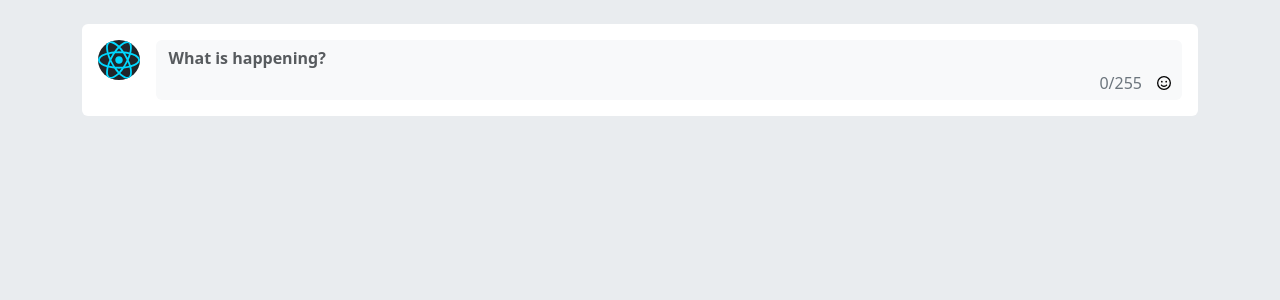
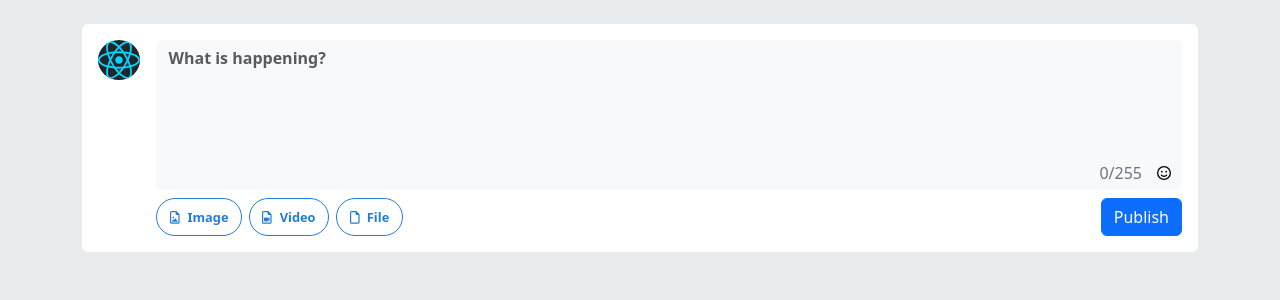
Before and after one commit to charlyx78/ProgramacionWeb2, a React (Vite) app: page / in a window 1280 px wide. Shown: the top 300 px of the page. Built offline with nearby package versions, Linux system fonts and the light colour scheme.

Commit message:
Publish post: Upload images preview

```diff
--- a/src/components/PublishPost.jsx
+++ b/src/components/PublishPost.jsx
@@ -1,7 +1,7 @@
-import { useState } from 'react';
+import { useEffect, useState } from 'react';
 import Picker from 'emoji-picker-react';
 import { FontAwesomeIcon } from '@fortawesome/react-fontawesome'
-import { faSmile, faTimesCircle } from '@fortawesome/free-regular-svg-icons';
+import { faSmile, faTimesCircle, faFileImage, faFileVideo, faFile } from '@fortawesome/free-regular-svg-icons';
 import reactLogo from '../assets/react.svg'
 import { SetTextareaAutoHeight } from '../logic/SetTextareaAutoHeight'
 
@@ -10,10 +10,15 @@ export function Post() {
     const [inputString, setInputString] = useState('');
     const [showEmojiPicker, setShowEmojiPicker] = useState(false);
 
+    const [fileImages, setFileImages] = useState([]);
+
     const addEmoji = (e) => {
         setInputString(prevInputString => prevInputString + e.emoji);
-        console.log(inputString)
     };
+
+    const getPreviewImage = (file) => {
+        return URL.createObjectURL(file)
+    }
 
     return(
         <>
@@ -29,7 +34,7 @@ export function Post() {
                             className='bg-dark rounded-circle profile-picture-thumbnail'
                             alt="Profile picture"
                         />
-                        <form action="" className='w-100'>
+                        <form action="" className='w-100 d-flex flex-column gap-2'>
                             <div className='textarea'>
                                 <textarea
                                     name='postInpt'
@@ -37,9 +42,10 @@ export function Post() {
                                     placeholder='What is happening?'
                                     onChange={(e) => {
                                         setInputString(e.target.value);
-                                        SetTextareaAutoHeight(e, '100px');
+                                        SetTextareaAutoHeight(e, '150px');
                                     }}
                                     value={inputString}
+                                    required
                                 >
                                 </textarea>
                                 <div className='textarea-options'>
@@ -55,9 +61,89 @@ export function Post() {
                                     </button>
                                 </div>
                             </div>
+                            <div className="footer-post-container">
+                                <div className="attach-files-post-container">
+                                    <label
+                                        className="btn-label btn-attach-file badge rounded-pill text-bg-primary badge-primary"
+                                        htmlFor="postImageInpt"
+                                        >
+                                        <FontAwesomeIcon
+                                            icon={faFileImage}
+                                        />
+                                        Image
+                                    </label>
+                                    <label
+                                        className="btn-label btn-attach-file badge rounded-pill text-bg-primary badge-primary"
+                                        htmlFor="postVideoInpt"
+                                        >
+                                        <FontAwesomeIcon
+                                            icon={faFileVideo}
+                                        />
+                                        Video
+                                    </label>
+                                    <label
+                                        className="btn-label btn-attach-file badge rounded-pill text-bg-primary badge-primary"
+                                        htmlFor="postFileInpt"
+                                        >
+                                        <FontAwesomeIcon
+                                            icon={faFile}
+                                            />
+                                        File
+                                    </label>
+                                    <input
+                                        type="file"
+                                        name='postImageInpt'
+                                        id='postImageInpt'
+                                        className='d-none'
+                                        accept='image/jpg,image/jpeg,image/png'
+                                        onChange={(e) => {
+                                            setFileImages(e.target.files);
+                                        }}
+                                        />
+                                    <input
+                                        type="file"
+                                        name='postVideoInpt'
+                                        id='postVideoInpt'
+                                        className='d-none'
+                                        accept='video/mp4,video/wmv,video/avi'
+                                        />
+                                    <input
+                                        type="file"
+                                        name='postFileInpt'
+                                        id='postFileInpt'
+                                        className='d-none'
+                                        accept='application/pdf,text/text'
+                                        />
+                                </div>
+                                <button type='button' className="btn btn-primary">Publish</button>
+                            </div>
                         </form>
                     </div>
+
+                    {
+                        fileImages.length > 0 &&
+                        <div className="preview-files-container">
+                            <div className='img-publish-post-container'>
+                                <img
+                                    src={getPreviewImage(fileImages[0])}
+                                    alt="Image Post"
+                                    className='img-publish-post'
+                                />
+                                <button
+                                    className='btn btn-secondary btn-remove-image'
+                                    onClick={() => {
+                                        setFileImages([]);
+                                    }}
+                                >
+                                    <FontAwesomeIcon
+                                        icon={faTimesCircle}
+                                    />
+                                </button>
+                            </div>
+                        </div>
+                    }
                 </div>
+
                 {showEmojiPicker &&
                     <Picker
                         className='emoji-picker-container'
--- a/src/styles/index.css
+++ b/src/styles/index.css
@@ -1,8 +1,15 @@
+
+:root {
+    --color-primario: #217dd8;
+    --color-claro: #f5f5f5;
+    --color-gris: #dedede;
+}
 textarea {
     resize: none;
-    min-height: 100px;
+    min-height: 150px !important;
     max-height: 400px;
     font-weight: 600 !important;
+    padding-bottom: 2em;
 }
 
 .profile-picture-thumbnail {
@@ -40,3 +47,51 @@ textarea {
     top: 85%;
     right: 0;
 }
+
+.footer-post-container {
+    display: flex;
+    justify-content: space-between;
+}
+.attach-files-post-container {
+    display: flex;
+    gap: 0.4em;
+}
+
+.btn-label  {
+    cursor: pointer;
+}
+.btn-attach-file {
+    display: flex;
+    align-items: center;
+    gap: 0.6em;
+    background-color: transparent !important;
+    color: var(--color-primario) !important;
+    border: 1px solid var(--color-primario) !important;
+    font-size: 0.8em;
+    padding: 0em 1em;
+}
+.btn-attach-file:hover,
+.btn-attach-file:active {
+    background-color: var(--color-primario) !important;
+    color: var(--color-claro) !important;
+}
+
+.preview-files-container {
+    padding: 2em 0;
+    display: flex;
+    justify-content: center;
+}
+
+.img-publish-post-container {
+    position: relative;
+}
+.btn-remove-image {
+    position: absolute;
+    top: 0;
+    right: 0;
+    cursor: pointer;
+}
+.img-publish-post {
+    border: 1px solid var(--color-gris);
+    max-width: 200px;
+}
```
